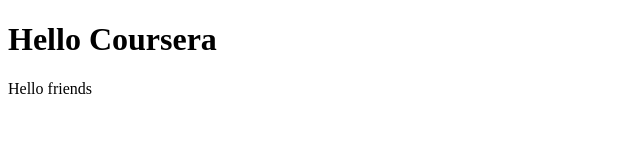
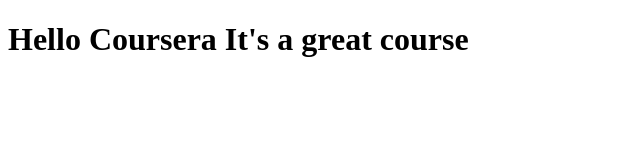
Before and after one commit to AlvaroCamposSanchez/Coursera-Test, a plain HTML site: page site/index.html in a window 1280 px wide. Shown: the whole page, without its empty margins (0-640 px from the left). Drawn offline with Linux system fonts and the light colour scheme.

Commit message:
Small addition to our page content.

```diff
--- a/site/index.html
+++ b/site/index.html
@@ -5,8 +5,7 @@
 </head>
 <body>
 
-    <h1>Hello Coursera</h1>
-        <p>Hello friends</p>
+    <h1>Hello Coursera It's a great course</h1>
 
 </body>
 </html>
```
